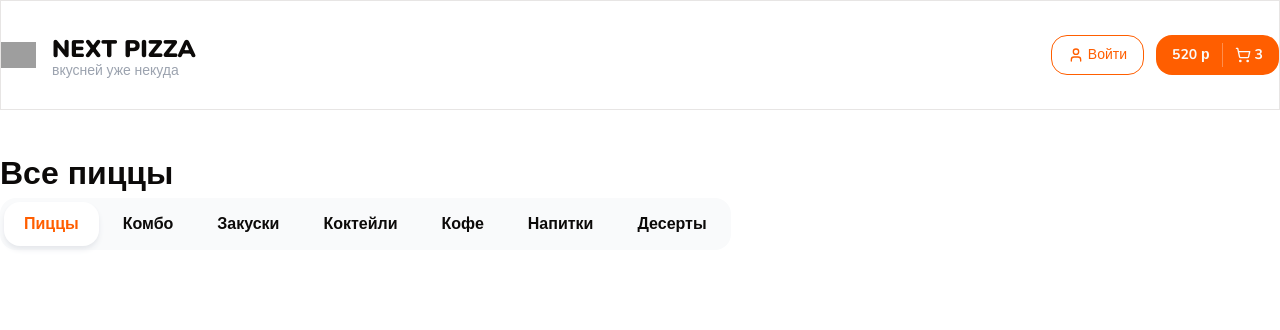
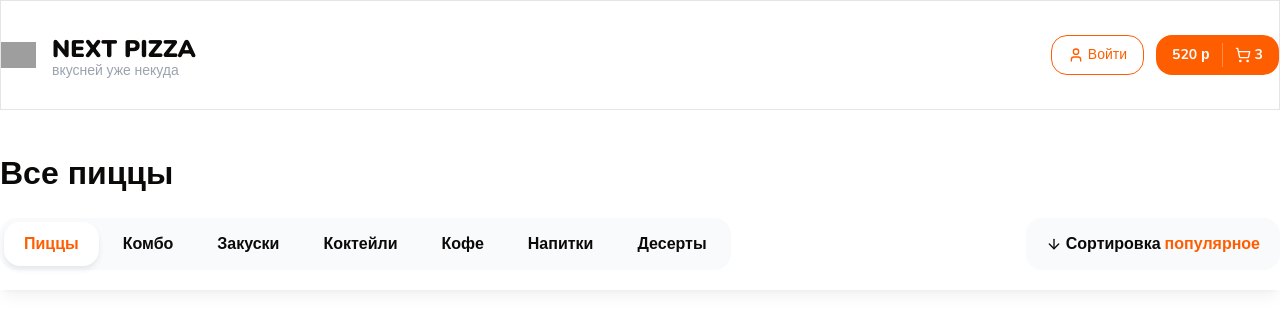
Before and after one commit to simaks147/nextjs-project, a Next.js app: page / in a window 1280 px wide. Shown: the top 330 px of the page. Built offline with nearby package versions, Linux system fonts and the light colour scheme; grey boxes are pictures that could not be loaded.

Commit message:
sticky top bar

```diff
--- a/app/page.tsx
+++ b/app/page.tsx
@@ -1,11 +1,10 @@
-import { Container, Title } from "@/components/shared";
-import { Categories } from "@/components/shared";
+import { Container, Title, TopBar } from "@/components/shared";
 
 export default function Home() {
   return <>
     <Container className="mt-10">
       <Title text="Все пиццы" size="lg" className="font-extrabold" />
-      <Categories />
     </Container>
+    <TopBar />
   </>;
 }
--- a/components/shared/index.ts
+++ b/components/shared/index.ts
@@ -2,3 +2,5 @@ export { Container } from './container';
 export { Header } from './header';
 export { Title } from './title';
 export { Categories } from './categories';
+export { SortPopup } from './sort-popup';
+export { TopBar } from './top-bar';
--- /dev/null
+++ b/components/shared/sort-popup.tsx
@@ -0,0 +1,17 @@
+import { cn } from '@/lib/utils'
+import { ArrowDown } from 'lucide-react'
+import React from 'react'
+
+interface Props {
+  className?: string
+}
+
+export const SortPopup: React.FC<Props> = ({ className }) => {
+  return (
+    <div className={cn('inline-flex items-center gap-1 bg-gray-50 px-5 h-[52px] rounded-2xl cursor-pointer', className)}>
+      <ArrowDown size={16} />
+      <b>Сортировка</b>
+      <b className='text-primary'>популярное</b>
+    </div>
+  )
+}
--- /dev/null
+++ b/components/shared/top-bar.tsx
@@ -0,0 +1,20 @@
+import { cn } from '@/lib/utils'
+import React from 'react'
+import { Container } from './container'
+import { Categories } from './categories'
+import { SortPopup } from './sort-popup'
+
+interface Props {
+  className?: string
+}
+
+export const TopBar: React.FC<Props> = ({ className }) => {
+  return (
+    <div className={cn('sticky top-0 bg-white py-5 shadow-lg shadow-black/5 z-10', className)}>
+      <Container className="flex items-center justify-between">
+        <Categories />
+        <SortPopup />
+      </Container>
+    </div>
+  )
+}
```
